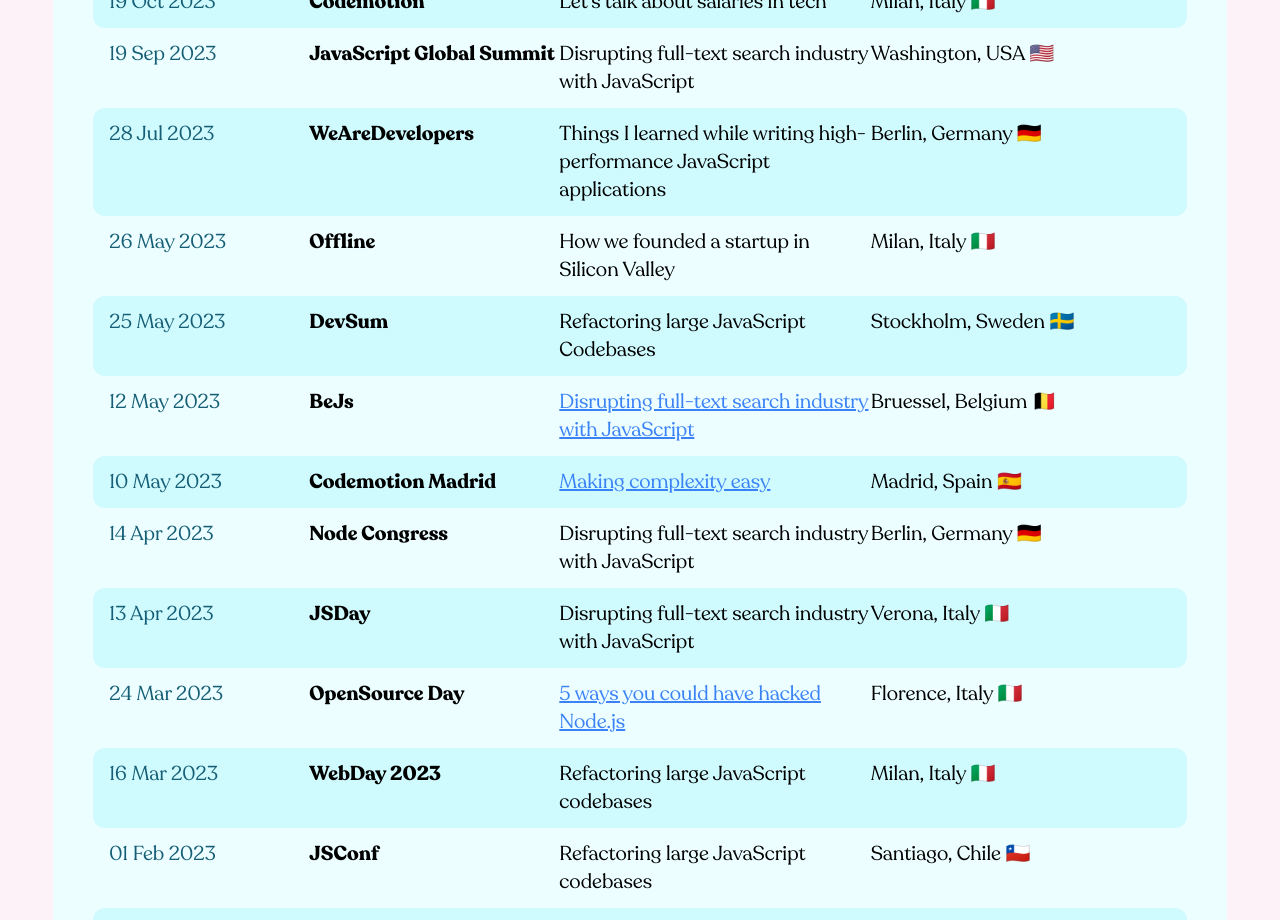
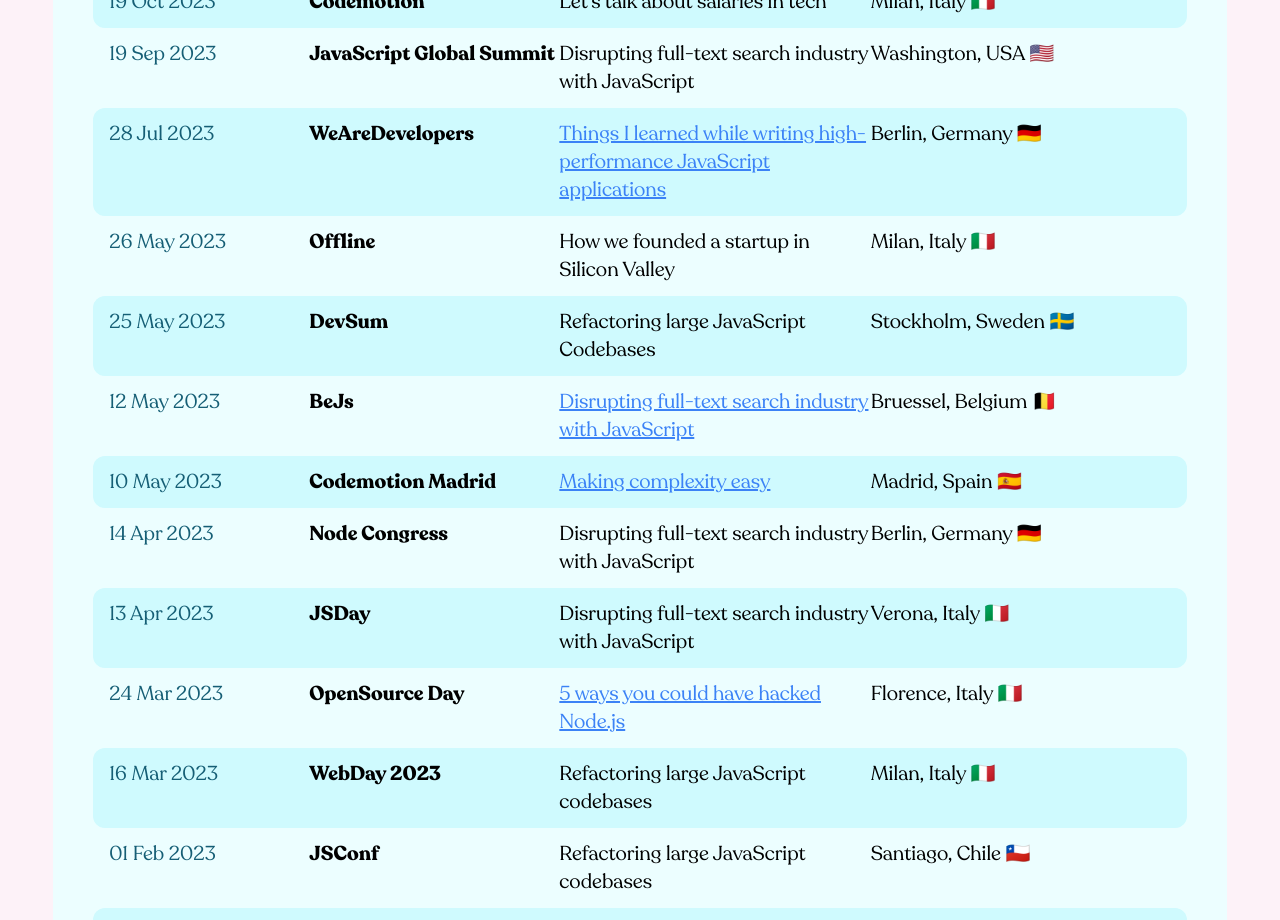
Before and after one commit to micheleriva/personal-website, a Next.js app: page /talks in a window 1280 px wide. Shown: the part 1220-2140 px from the top of the page. Built offline with nearby package versions, Linux system fonts and the light colour scheme.

Commit message:
Update events.js

```diff
--- a/data/events.js
+++ b/data/events.js
@@ -970,7 +970,7 @@ export default [
     country: "Germany",
     emoji: "🇩🇪",
     title: "Things I learned while writing high-performance JavaScript applications",
-    url: null,
+    url: "https://www.wearedevelopers.com/en/videos/729/things-i-learned-while-writing-high-performance-javascript-applications",
     language: "english",
     type: "talk",
     mode: "in-person",
```
